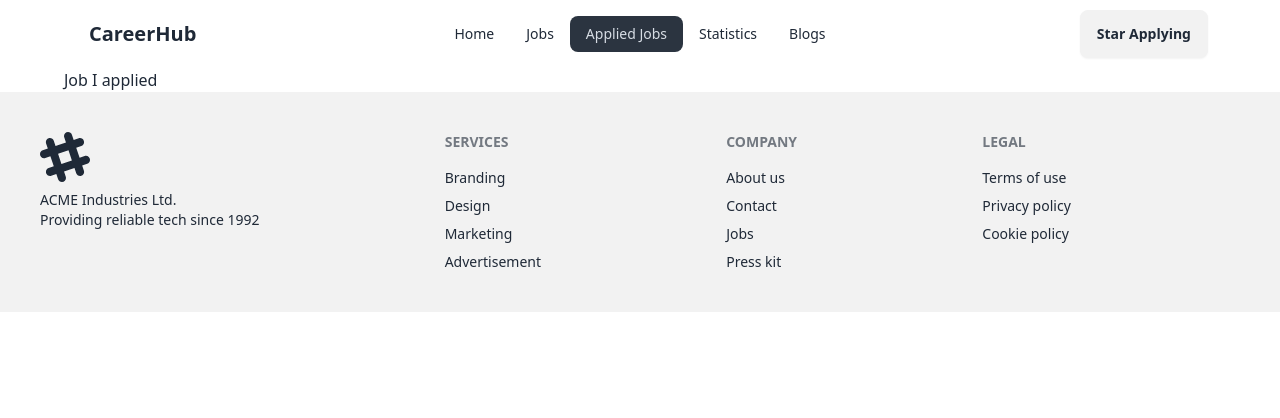
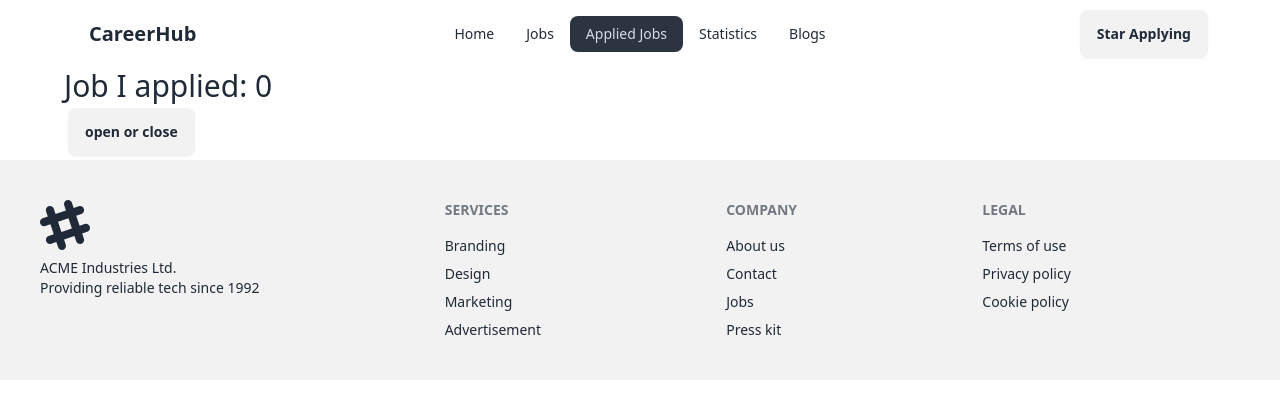
Before and after one commit to Mohammod-Ali/react-career-hub, a React (Vite) app: page /applied in a window 1280 px wide. Shown: the top 418 px of the page. Built offline with nearby package versions, Linux system fonts and the light colour scheme.

Commit message:
applied job component added

```diff
--- a/package.json
+++ b/package.json
@@ -16,6 +16,7 @@
     "react-dom": "^18.2.0",
     "react-icons": "^5.0.1",
     "react-router-dom": "^6.22.3",
+    "react-toastify": "^10.0.5",
     "sort-by": "^1.2.0"
   },
   "devDependencies": {
--- a/src/components/AppliedJobs/AppliedJobs.jsx
+++ b/src/components/AppliedJobs/AppliedJobs.jsx
@@ -1,10 +1,57 @@
+import { useEffect, useState } from "react";
+import { useLoaderData } from "react-router-dom";
+import { getStoredJobApplication } from "../../utility/localstorage";
 
 const AppliedJobs = () => {
-    return (
-        <div>
-            <h1>Job I applied</h1>
-        </div>
-    );
+  const jobs = useLoaderData();
+
+  const [appliedJobs, setAppliedJobs] = useState([]);
+
+  useEffect(() => {
+    const storedJobIds = getStoredJobApplication();
+
+    if (jobs.length > 0) {
+      const jobsApplied = [];
+
+      for (const id of storedJobIds) {
+        const job = jobs.find((job) => job.id === id);
+        console.log(job);
+        if (job) {
+          jobsApplied.push(job);
+        }
+      }
+      setAppliedJobs(jobsApplied);
+    }
+  }, []);
+
+  return (
+    <div>
+      <h1 className="text-3xl">Job I applied: {appliedJobs.length}</h1>
+      <details className="dropdown">
+        <summary className="m-1 btn">open or close</summary>
+        <ul className="p-2 shadow menu dropdown-content z-[1] bg-base-100 rounded-box w-52">
+          <li>
+            <a>All</a>
+          </li>
+          <li>
+            <a>Remote</a>
+          </li>
+          <li>
+            <a>Onsite</a>
+          </li>
+        </ul>
+      </details>
+      <ul>
+        {appliedJobs.map((job) => (
+          <li key={job.id}>
+            <span>
+              {job.job_title} {job.company_name} {job.remote_or_onsite}
+            </span>
+          </li>
+        ))}
+      </ul>
+    </div>
+  );
 };
 
 export default AppliedJobs;
--- a/src/components/JobDetails/JobDetails.jsx
+++ b/src/components/JobDetails/JobDetails.jsx
@@ -1,4 +1,7 @@
 import {useLoaderData, useParams} from 'react-router-dom'
+import { ToastContainer, toast } from 'react-toastify';
+  import 'react-toastify/dist/ReactToastify.css';
+import { saveJobApplication } from '../../utility/localstorage';
 
 const JobDetails = () => {
 
@@ -6,18 +9,28 @@ const JobDetails = () => {
     const {id} = useParams()
     const idInt = parseInt(id)
     const job = jobs.find(job => job.id === idInt)
+    // console.log(job)
+
+    const handleApplyJob = () => {
+        saveJobApplication(idInt)
+        toast('You have applied Successfully')
+    }
+
     return (
         <div>
-            <h1>Job details of : {id}</h1>
+            {/* <h1>Job details of : {id}</h1> */}
             <div className='grid gap-4 md:grid-cols-4'>
                 <div className='border md:col-span-3'>
                     <h2 className='text-4xl'>Details</h2>
+                    <p>{job.job_title}</p>
+                    <p>{job.company_name}</p>
                 </div>
                 <div className='border'>
                     <h2 className='text-2xl'> Side things</h2>
-                    <button className='btn btn-primary w-full'>Apply Now</button>
+                    <button onClick={handleApplyJob} className='btn btn-primary w-full'>Apply Now</button>
                 </div>
             </div>
+            <ToastContainer />
         </div>
     );
 };
--- a/src/main.jsx
+++ b/src/main.jsx
@@ -19,7 +19,8 @@ const router = createBrowserRouter([
       },
       {
         path: '/applied',
-        element: <AppliedJobs></AppliedJobs>
+        element: <AppliedJobs></AppliedJobs>,
+        loader: () => fetch('/jobs.json')
       },
       {
         path: '/job/:id',
--- /dev/null
+++ b/src/utility/localstorage.js
@@ -0,0 +1,22 @@
+const getStoredJobApplication = () => {
+    const storedJobApplication = localStorage.getItem('job-applications')
+    if(storedJobApplication){
+        return JSON.parse(storedJobApplication)
+    }
+    return []
+}
+
+const saveJobApplication = id => {
+    const storedJobApplications = getStoredJobApplication()
+    const exists = storedJobApplications.find(jobId => jobId === id)
+    if(!exists){
+        storedJobApplications.push(id)
+        localStorage.setItem('job-applications', JSON.stringify(storedJobApplications))
+    }
+
+}
+
+export {
+    saveJobApplication,
+    getStoredJobApplication,
+}
```
Also changed, not shown: 1 other file (tests, documents, lock files or other folders).
